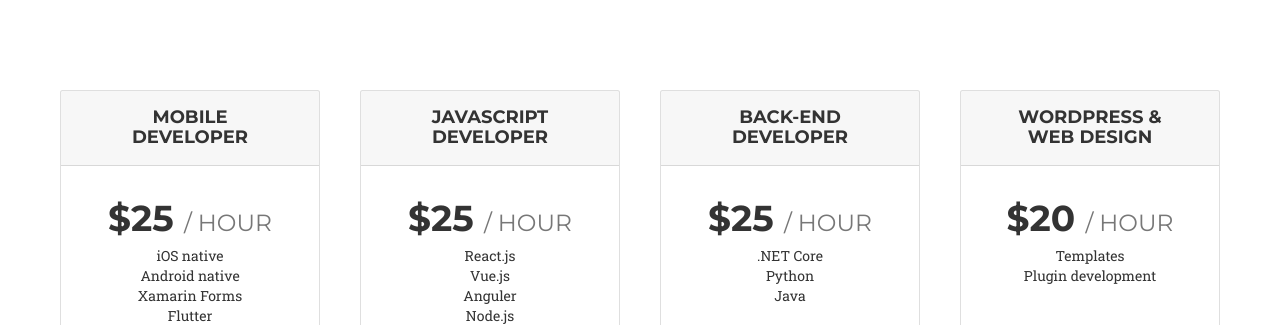
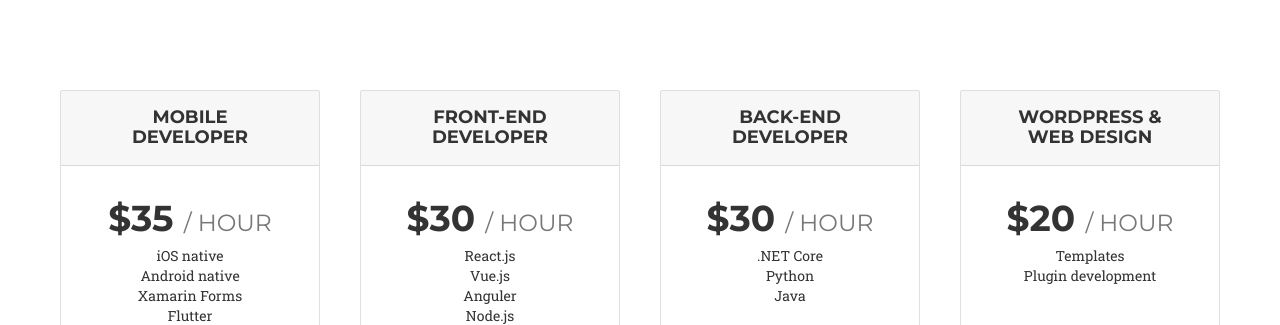
Before and after one commit to baku-apps/baku-apps.github.io, a Jekyll site: the page built from index.md, in a window 1280 px wide and 900 px high, scrolled down 2566 px. Shown: the part 154-479 px from the top of the window. Built offline with Jekyll 4.4.1, drawn with Linux system fonts in a browser that asks for light colours; nearby versions of some CDN libraries; some web fonts are replaced.

Commit message:
site changes

```diff
--- a/_includes/pricing.html
+++ b/_includes/pricing.html
@@ -18,7 +18,7 @@
                         <h4 class="my-0 font-weight-normal">Mobile <br> Developer</h4>
                     </div>
                     <div class="card-body">
-                        <h1 class="card-title pricing-card-title">$25 <small class="text-muted">/ hour</small></h1>
+                        <h1 class="card-title pricing-card-title">$35 <small class="text-muted">/ hour</small></h1>
                         <ul class="list-unstyled mt-3 mb-4">
                             <li>iOS native</li>
                             <li>Android native</li>
@@ -31,10 +31,10 @@
                 </div>
                 <div class="card md-4 text-center">
                     <div class="card-header">
-                        <h4 class="my-0 font-weight-normal">Javascript </br> Developer
+                        <h4 class="my-0 font-weight-normal">Front-end </br> Developer
                     </div>
                     <div class="card-body">
-                        <h1 class="card-title pricing-card-title">$25 <small class="text-muted">/ hour</small></h1>
+                        <h1 class="card-title pricing-card-title">$30 <small class="text-muted">/ hour</small></h1>
                         <ul class="list-unstyled mt-3 mb-4">
                             <li>React.js</li>
                             <li>Vue.js</li>
@@ -50,7 +50,7 @@
                         <h4 class="my-0 font-weight-normal">Back-end </br> Developer</h4>
                     </div>
                     <div class="card-body">
-                        <h1 class="card-title pricing-card-title">$25 <small class="text-muted">/ hour</small></h1>
+                        <h1 class="card-title pricing-card-title">$30 <small class="text-muted">/ hour</small></h1>
                         <ul class="list-unstyled mt-3 mb-4">
                             <li>.NET Core</li>
                             <li>Python</li>
```
